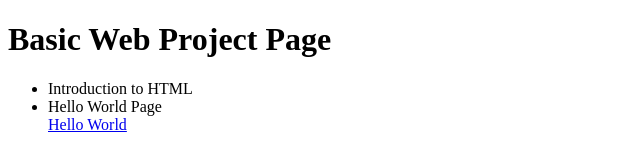
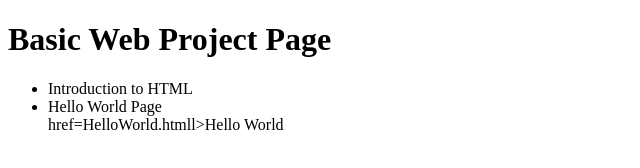
Before and after one commit to BradTemp44/html-class, a plain HTML site: page index.html in a window 1280 px wide. Shown: the whole page, without its empty margins (0-640 px from the left). Drawn offline with Linux system fonts and the light colour scheme.

Commit message:
hello World Edit 3

```diff
--- a/index.html
+++ b/index.html
@@ -9,7 +9,7 @@
     <h1>Basic Web Project Page</h1>
     <ul>
         <li>Introduction to HTML</li>
-       <li> Hello World Page</li> <a href=HelloWorld.htmll>Hello World</a>
+       <li> Hello World Page</li> <a>href=HelloWorld.htmll>Hello World</a>
      </ul>
 
 </body>
```
